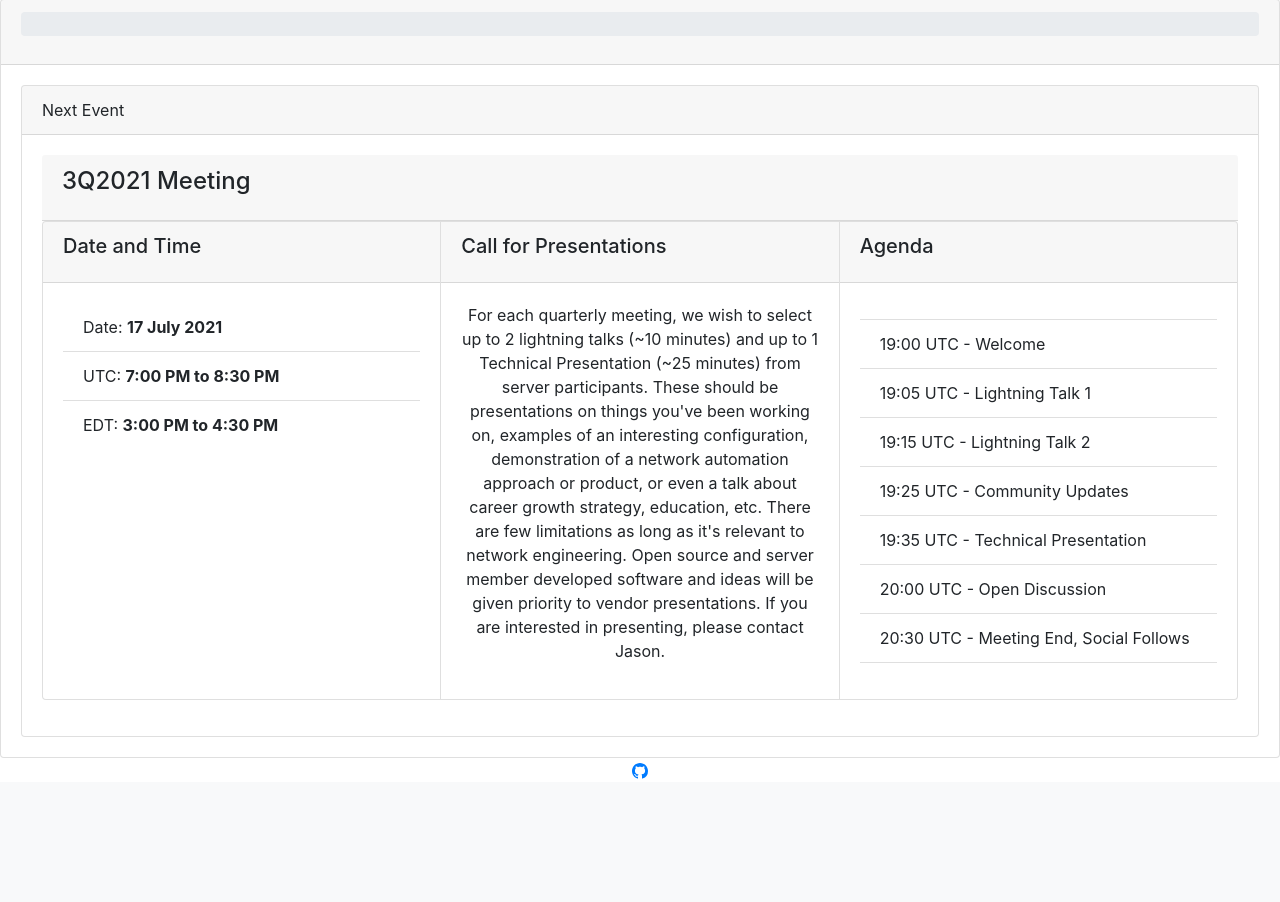
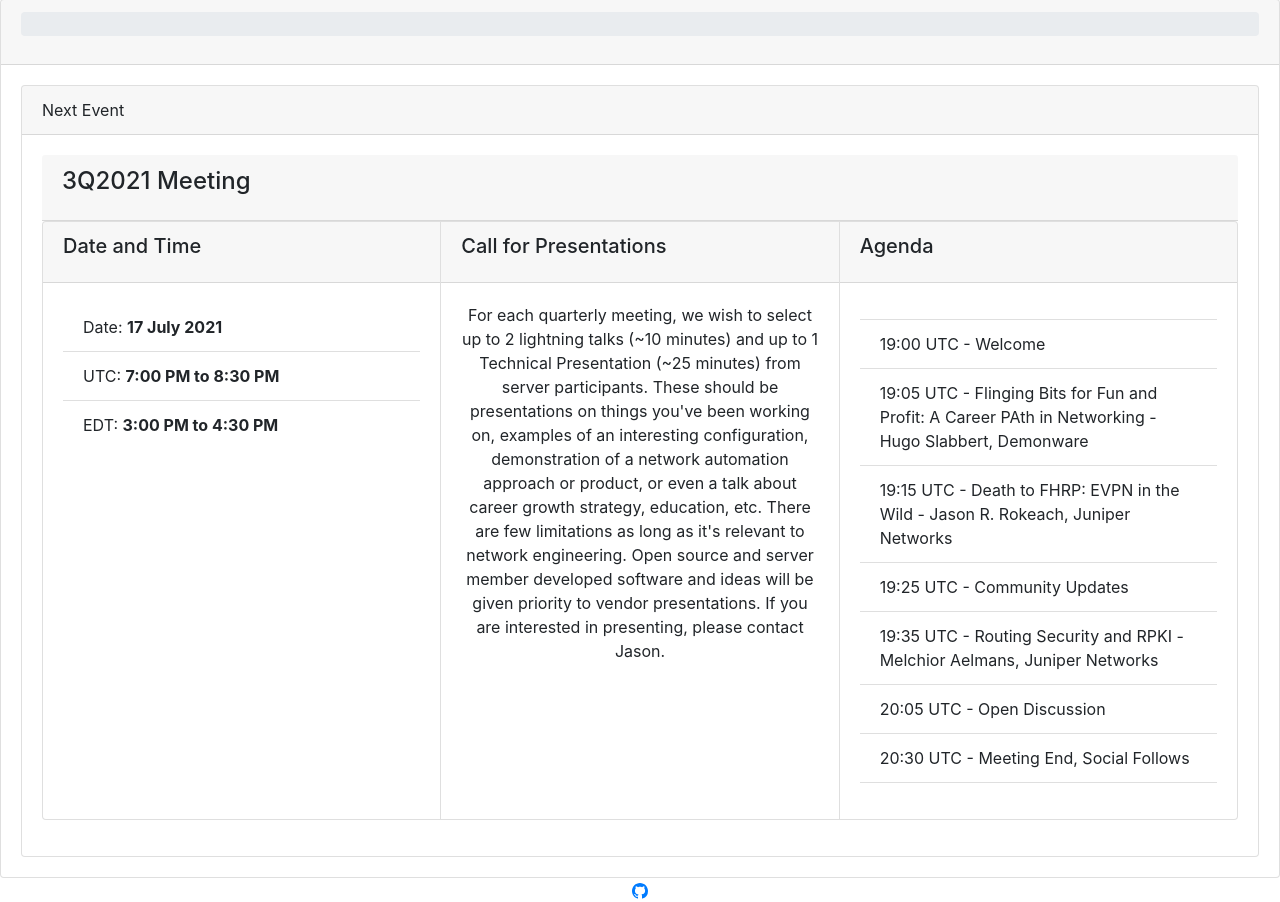
Before and after one commit to disnog/netranger-web, a Flask app: page /events in a window 1280 px wide. Shown: the part 57-959 px from the top of the page. Before the commit the page ends 836 px from the top, so only its background shows below. Run offline with Flask 2, Linux system fonts and the light colour scheme; parts of the project's set-up code (start-up, migrations or seed data) failed here and were passed over; some libraries are stand-ins or nearby versions.

Commit message:
Update event schedule

```diff
--- a/nrweb/templates/next-event.html
+++ b/nrweb/templates/next-event.html
@@ -32,11 +32,11 @@
             <p class="card-text">
             <ul class="list-group list-group-flush">
                 <li class="list-group-item">19:00 UTC - Welcome</li>
-                <li class="list-group-item">19:05 UTC - Lightning Talk 1</li>
-                <li class="list-group-item">19:15 UTC - Lightning Talk 2</li>
+                <li class="list-group-item">19:05 UTC - Flinging Bits for Fun and Profit: A Career PAth in Networking - Hugo Slabbert, Demonware</li>
+                <li class="list-group-item">19:15 UTC - Death to FHRP: EVPN in the Wild - Jason R. Rokeach, Juniper Networks</li>
                 <li class="list-group-item">19:25 UTC - Community Updates</li>
-                <li class="list-group-item">19:35 UTC - Technical Presentation</li>
-                <li class="list-group-item">20:00 UTC - Open Discussion</li>
+                <li class="list-group-item">19:35 UTC - Routing Security and RPKI - Melchior Aelmans, Juniper Networks</li>
+                <li class="list-group-item">20:05 UTC - Open Discussion</li>
                 <li class="list-group-item">20:30 UTC - Meeting End, Social Follows</li>
             </ul>
             </p>
```
